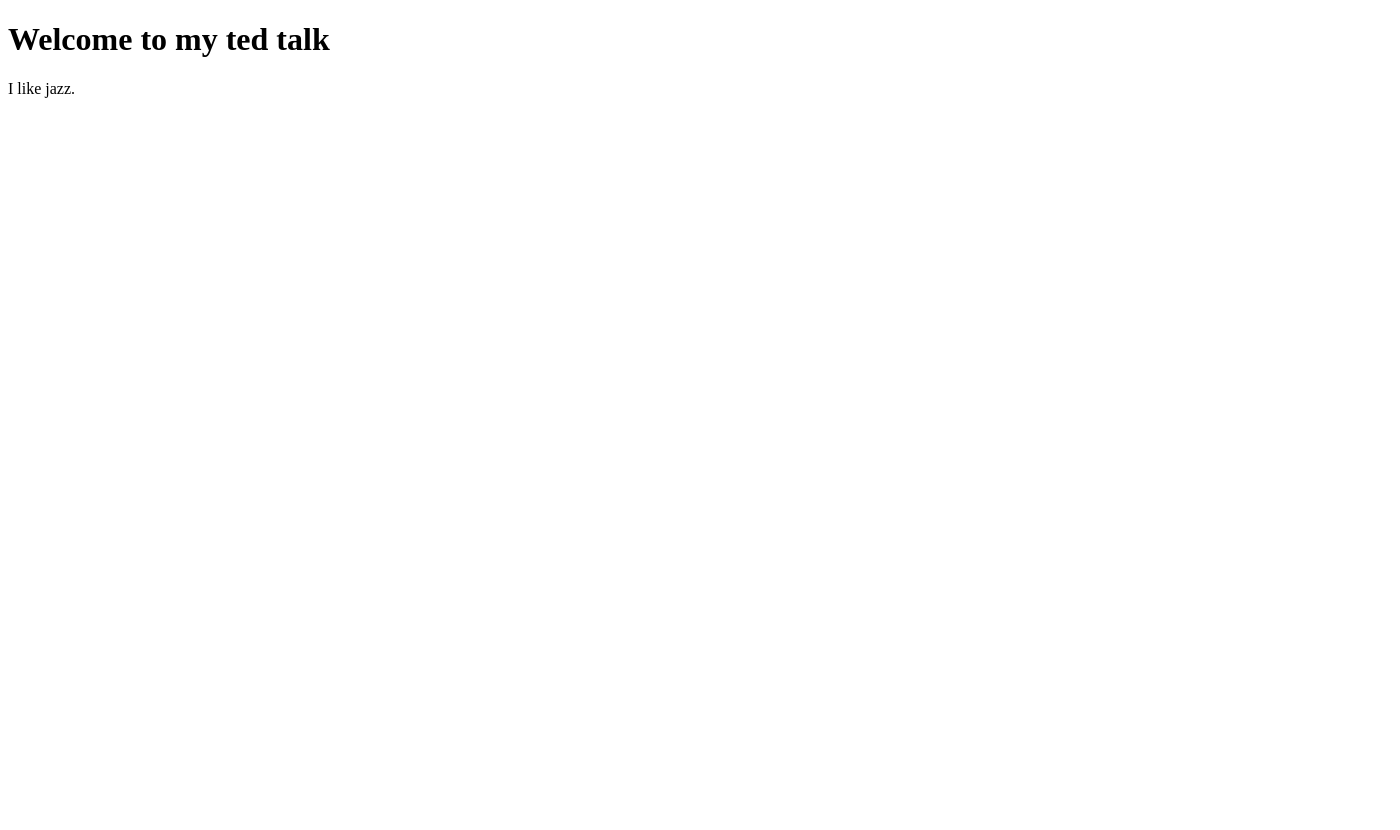
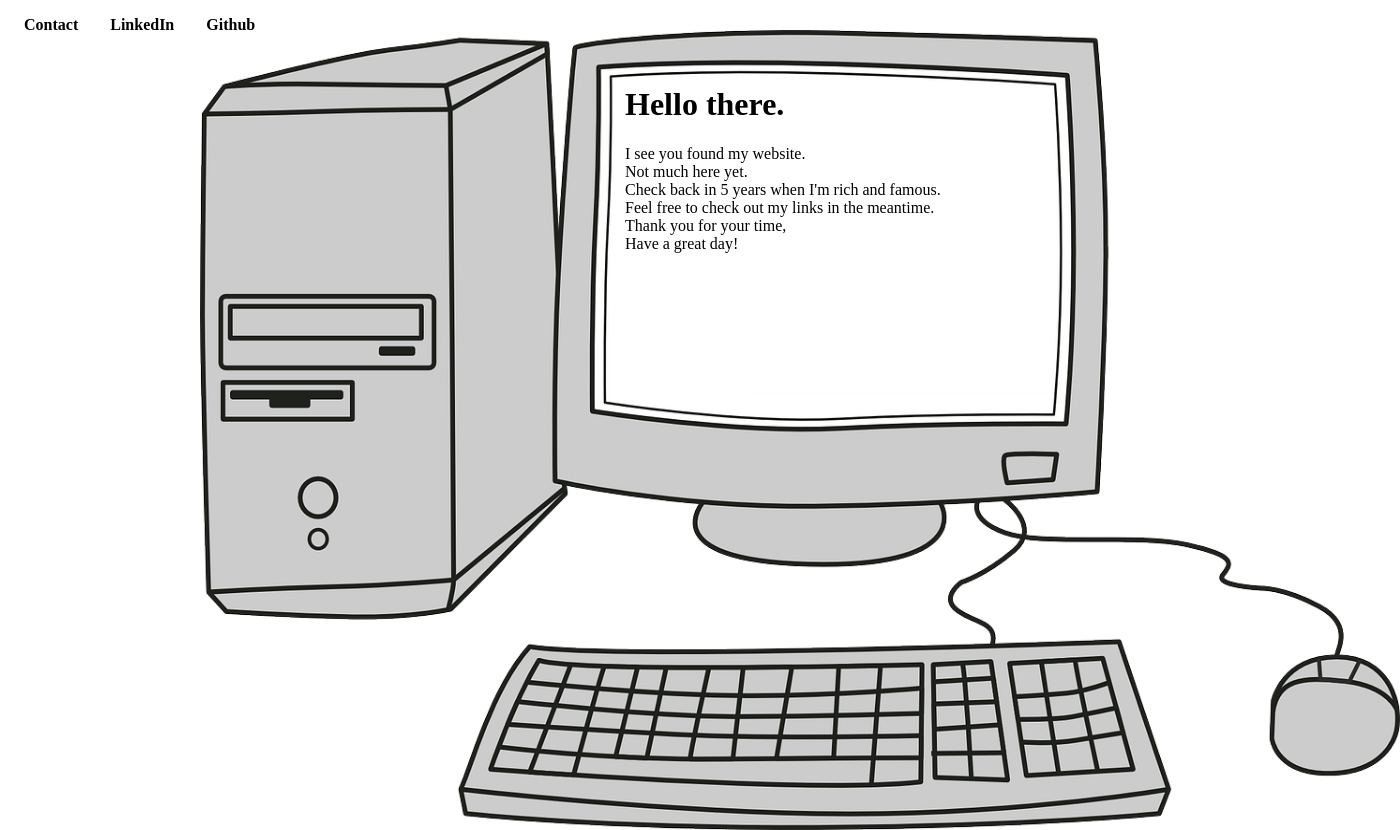
Before and after one commit to gbaranov99/gbaranov, a plain HTML site: page gbaranov/gbaranov-site/index.html in a window 1280 px wide. Shown: the whole page, 1400 px wide, since content can reach past the window. Before the commit the page ends 800 px from the top, so only its background shows below. Drawn offline with Linux system fonts and the light colour scheme.

Commit message:
Website is a bit more updated and presentable now

```diff
--- a/gbaranov/gbaranov-site/index.html
+++ b/gbaranov/gbaranov-site/index.html
@@ -1,12 +1,31 @@
 <!DOCTYPE html>
 <html>
+
 <head>
-    <meta charset="utf-8" />
-    <title>Greg Baranov</title>
+	<link rel="stylesheet" type="text/css" href="style.css">
+	<link rel="icon" type="image/png" href="/favicon.png">
+	<link rel="icon" type="image/png" href="http://gbaranov.com/favicon.png">
+	<meta charset="utf-8" />
+	<title>Greg Baranov</title>
 </head>
+
 <body>
-    <h1>Welcome to my ted talk</h1>
-    <p>
-		I like jazz.
-    </p>
+	<img id="myimage" src="computer.png" alt="Computer image">
+
+	<div id="mytext">
+		<h1>Hello there.</h1>
+		<p>I see you found my website.<br>
+		Not much here yet.<br>
+		Check back in 5 years when I'm rich and famous.<br>
+		Feel free to check out my links in the meantime.<br>
+		Thank you for your time,<br>
+		Have a great day!</p>
+	</div>
+
+	<ul id="navbar">
+		<li><a href="mailto: gbaranov99@gmail.com">Contact</a></li>
+		<li><a href="https://www.linkedin.com/in/gbaranov99/" target="_blank">LinkedIn</a></li>
+		<li><a href="https://github.com/gbaranov99" target="_blank">Github</a></li>
+	</ul>
+
 </body>
--- /dev/null
+++ b/gbaranov/gbaranov-site/style.css
@@ -0,0 +1,39 @@
+#mytext {
+	position: absolute;
+	top: 65px;
+	left: 625px;
+	font: "Courier";
+	color: black;
+}
+
+#myimage {
+	position: absolute;
+	top: 30px;
+	left: 200px;
+	width: 1200px;
+	height:800px;
+}
+
+#navbar {
+    list-style-type: none;
+    margin: 0;
+    padding: 0;
+    background-color: #000000;
+}
+
+ul#navbar li {
+    float: left;
+}
+
+ul#navbar li a {
+    display: block;
+    color: #000000;
+    font-weight:bold;
+    padding: 8px 16px;
+    text-decoration: none;
+}
+
+ul#navbar li a:hover {
+    background-color: green;
+    color: white;
+}
```
Also changed, not shown: gbaranov/gbaranov-site/computer.png (added), gbaranov/gbaranov-site/favicon.png (added), 1 other file.
